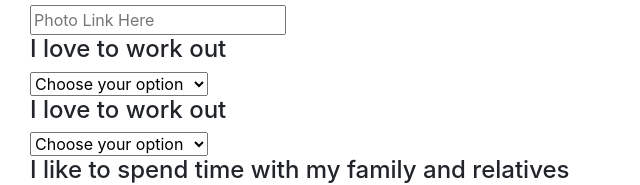
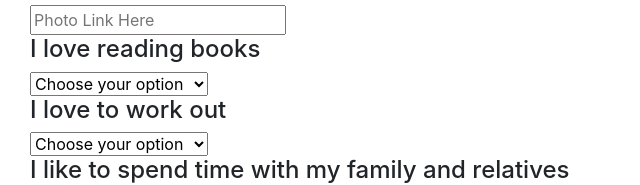
Before and after one commit to CamilaChica/FriendFinder, a website: page app/public/survey.html in a window 1280 px wide. Shown: the part 206-391 px from the top of the page, 0-640 px from the left. Drawn offline with nearby package versions, Linux system fonts and the light colour scheme.

Commit message:
nice readme

```diff
--- a/app/public/survey.html
+++ b/app/public/survey.html
@@ -46,7 +46,7 @@
 
 
 <div class="input-field col s12">
-    <h4>I love to work out</h4>
+    <h4>I love reading books</h4>
 <select id="question1">
 
     <option value="1">1 (Strongly disagree)</option>
```
Also changed, not shown: README.md, assets/images/readme2.jpg (added), assets/images/readme3.jpg (added).
